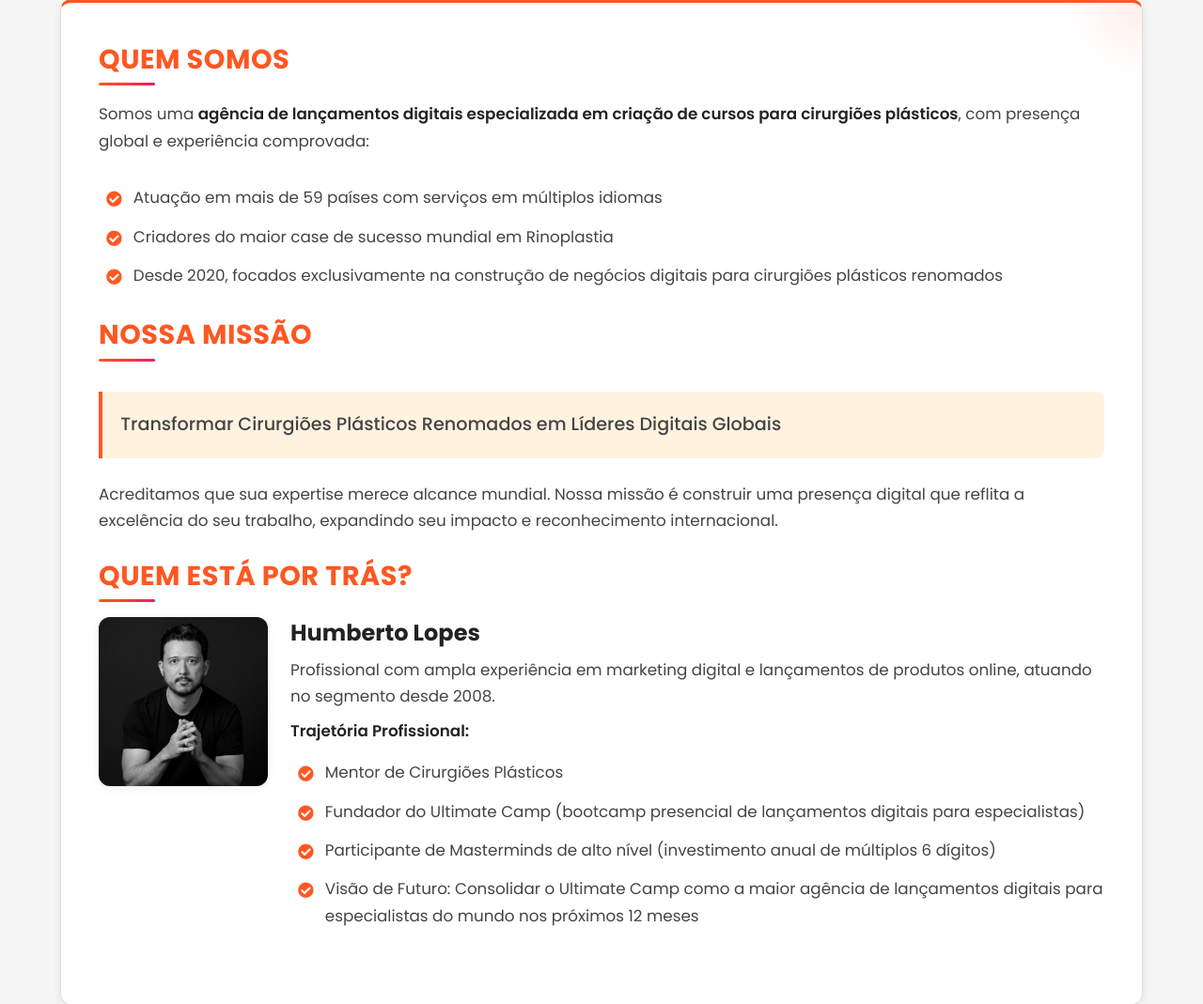
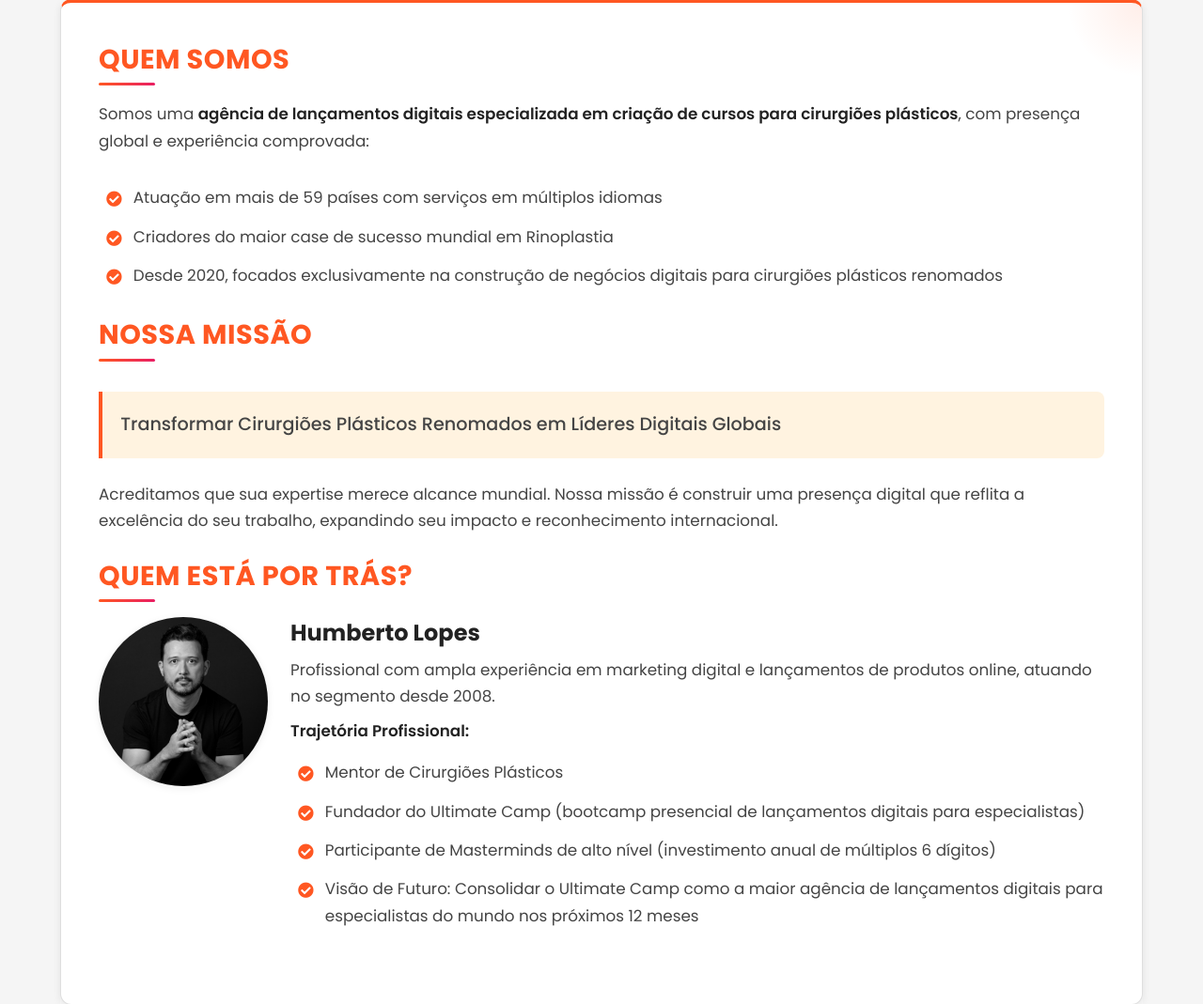
Before and after one commit to NeoDoctor2025/proposta-premium-pedro, a Flask app: page / in a window 1280 px wide. Shown: the part 500-1569 px from the top of the page at 94% size. Run offline with Flask 3, Linux system fonts and the light colour scheme.

Commit message:
Give the founder's image a circular shape, improving visual consistency
Apply circular border-radius and background color to the founder image element.

Replit-Commit-Author: Agent
Replit-Commit-Session-Id: 443d440e-5a6a-4eb4-8e4b-645fa74ef644
Replit-Commit-Screenshot-Url: https://storage.googleapis.com/screenshot-production-us-central1/f041be2e-3c37-4628-a5b1-31b59405a4ed/c4128e51-614a-4a12-a963-49283cdabc30.jpg

```diff
--- a/static/css/styles.css
+++ b/static/css/styles.css
@@ -1022,11 +1022,12 @@ footer p {
 .founder-image {
     width: 180px;
     height: 180px;
-    border-radius: var(--radius-md);
+    border-radius: 50%;
     overflow: hidden;
     box-shadow: var(--shadow-sm);
     object-fit: cover;
     flex-shrink: 0;
+    background-color: #000;
 }
 
 .founder-details {
```
